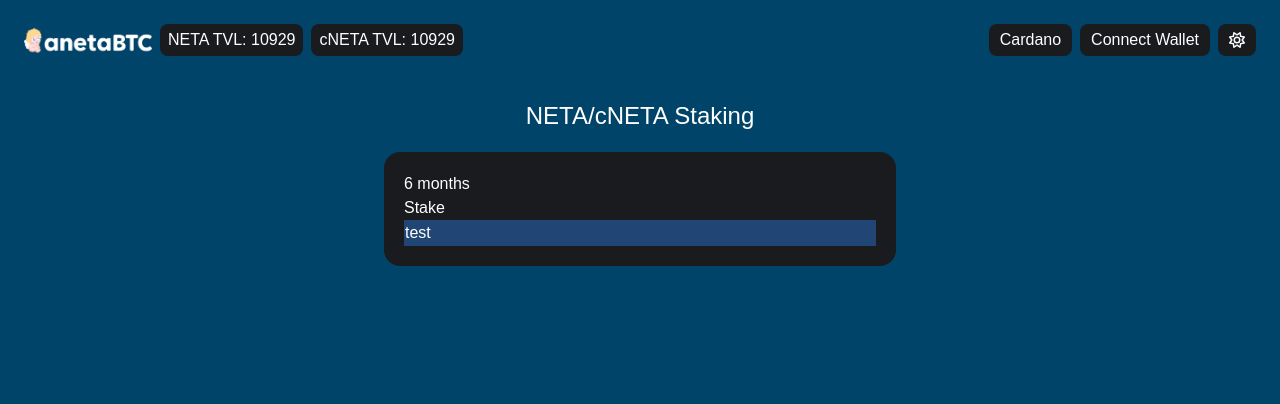
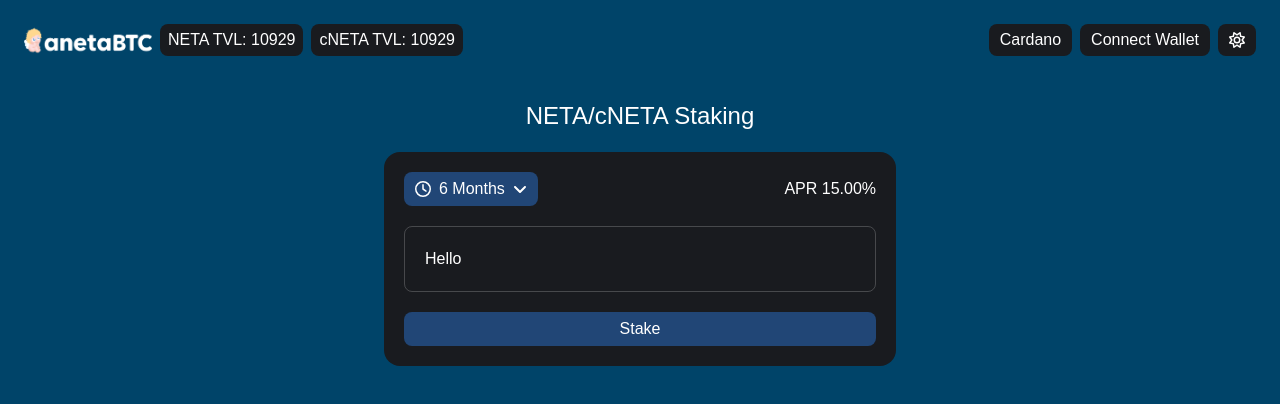
Before and after one commit to andrehafner/anetabtc.io, a Next.js app: page / in a window 1280 px wide. Shown: the top 404 px of the page. Built offline with nearby package versions, Linux system fonts and the light colour scheme.

Commit message:
add staking length selection

```diff
--- /dev/null
+++ b/components/Stake/StakingLengthButton.tsx
@@ -0,0 +1,58 @@
+import { faClock } from "@fortawesome/free-regular-svg-icons";
+import { FontAwesomeIcon } from "@fortawesome/react-fontawesome";
+import { StakingLength } from "@entities/app";
+import { useState } from "react";
+import { faAngleDown, faAngleUp } from "@fortawesome/free-solid-svg-icons";
+import useClickOutside from "@hooks/useClickOutside";
+
+interface Props {
+  stakingLength: StakingLength;
+  setStakingLength: (length: StakingLength) => void;
+}
+
+const StakingLengthButton = ({ stakingLength, setStakingLength }: Props) => {
+  const [showDropdown, setShowDropdown] = useState(false);
+  const ref = useClickOutside(() => setShowDropdown(false));
+
+  const handleStakingLengthSelect = (length: StakingLength) => {
+    setStakingLength(length);
+    setShowDropdown(false);
+  };
+
+  return (
+    <div className="relative">
+      <div
+        className="clickable button rounded-lg py-1 px-2.5 w-fit flex flex-row items-center gap-2"
+        onClick={() => setShowDropdown(!showDropdown)}
+      >
+        <FontAwesomeIcon className="h-4" icon={faClock}></FontAwesomeIcon>
+        {stakingLength}
+        <FontAwesomeIcon
+          className="h-4"
+          icon={showDropdown ? faAngleUp : faAngleDown}
+        ></FontAwesomeIcon>
+      </div>
+      {showDropdown ? (
+        <div
+          ref={ref}
+          className="absolute mt-2 w-full flex flex-col gap-1 p-1 rounded-lg component border border-theme"
+        >
+          {Object.values(StakingLength).map((value) => {
+            return (
+              <div
+                className="px-2.5 py-1 clickable button rounded-lg"
+                onClick={() =>
+                  handleStakingLengthSelect(value as StakingLength)
+                }
+              >
+                {value}
+              </div>
+            );
+          })}
+        </div>
+      ) : null}
+    </div>
+  );
+};
+
+export default StakingLengthButton;
--- a/components/Stake/index.tsx
+++ b/components/Stake/index.tsx
@@ -1,14 +1,30 @@
+import { StakingLength } from "@entities/app";
+import { useState } from "react";
+import StakingLengthButton from "./StakingLengthButton";
+
 const Stake = () => {
+  const [stakingLength, setStakingLength] = useState<StakingLength>(
+    StakingLength.sixMonth
+  );
+
   return (
     <div className="w-full p-5 flex justify-center">
       <div className="max-w-lg w-full flex flex-col items-center justify-center">
+        {/* Title */}
         <span className="w-fit text-2xl">NETA/cNETA Staking</span>
-        <div className="component p-5 w-full rounded-2xl mt-5">
-          <div>6 months</div>
-          <div></div>
-          <div>Stake</div>
-          <div>
-            <div className="clickable button">test</div>
+
+        {/* Staking box */}
+        <div className="component p-5 w-full rounded-2xl mt-5 flex flex-col gap-5">
+          <div className="w-full flex flex-row items-center">
+            <StakingLengthButton
+              setStakingLength={setStakingLength}
+              stakingLength={stakingLength}
+            ></StakingLengthButton>
+            <div className="ml-auto">APR 15.00%</div>
+          </div>
+          <div className="border border-theme p-5 rounded-lg">Hello</div>
+          <div className="clickable button rounded-lg py-1 px-2.5 text-center">
+            Stake
           </div>
         </div>
       </div>
--- a/entities/app.ts
+++ b/entities/app.ts
@@ -21,3 +21,8 @@
   cardano = "cardano",
   ergo = "ergo",
 }
+
+export enum StakingLength {
+  sixMonth = "6 Months",
+  twelveMonth = "12 Months",
+}
--- a/styles/globals.css
+++ b/styles/globals.css
@@ -51,7 +51,7 @@
   --component-bg: rgba(255, 255, 255, 1);
   --button-bg: rgba(200, 214, 245, 1);
   --clickable-box-shadow: rgb(0 0 0 / 50%);
-  --clickable-border-color: rgb(0 0 0);
+  --clickable-border-color-less: rgba(0, 0, 0, 0.2);
 }
 
 .theme-dark {
@@ -77,6 +77,7 @@
   --button-bg: rgba(33, 70, 118, 1);
   --clickable-box-shadow: rgb(255 255 255 / 50%);
   --clickable-border-color: rgb(255 255 255);
+  --clickable-border-color-less: rgba(255, 255, 255, 0.2);
 }
 
 .next-container {
--- a/tailwind.config.js
+++ b/tailwind.config.js
@@ -9,6 +9,9 @@
     extend: {
       minWidth: {
         '80': '20rem'
+      },
+      borderColor: {
+        'theme': 'var(--clickable-border-color-less)'
       }
     },
   },
```
